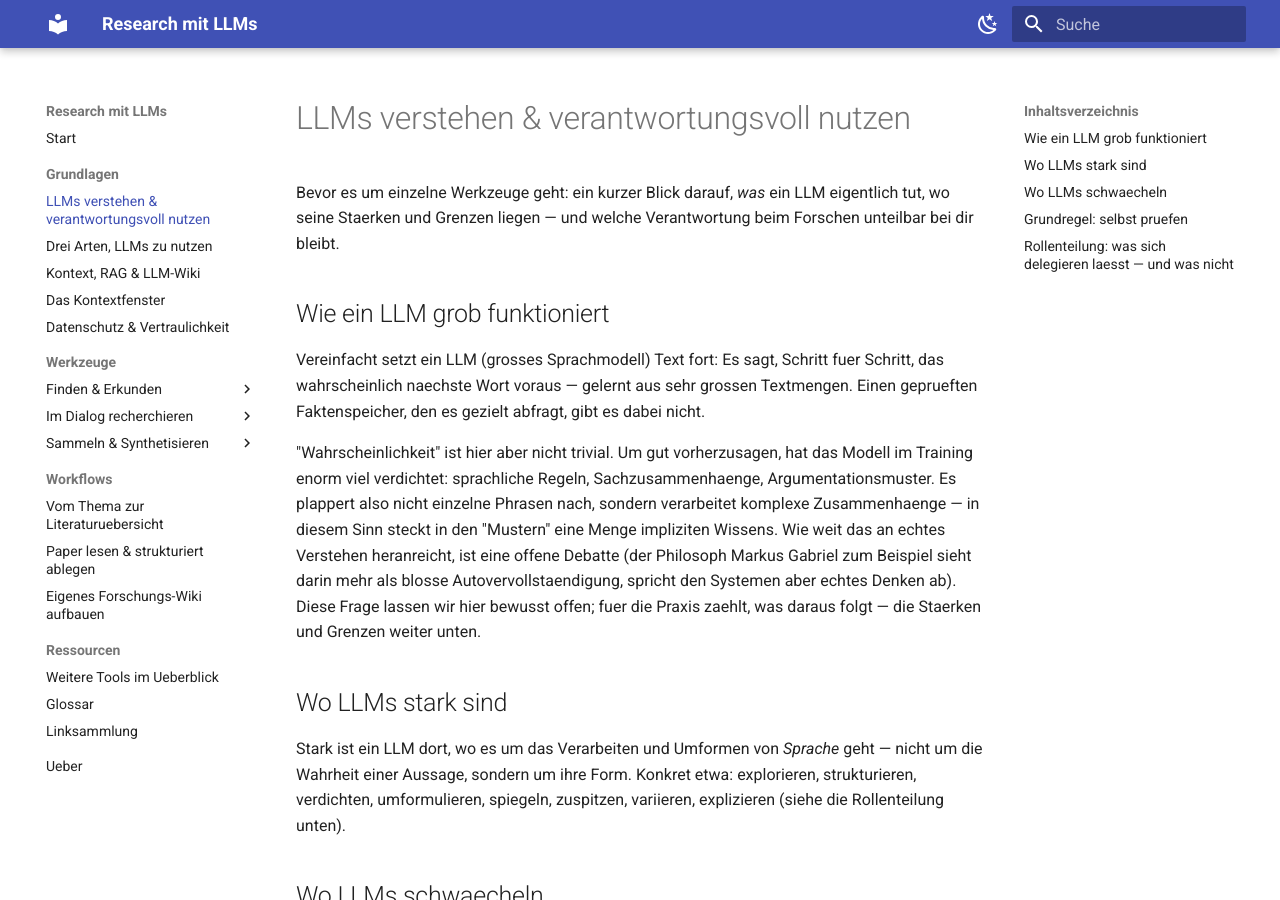
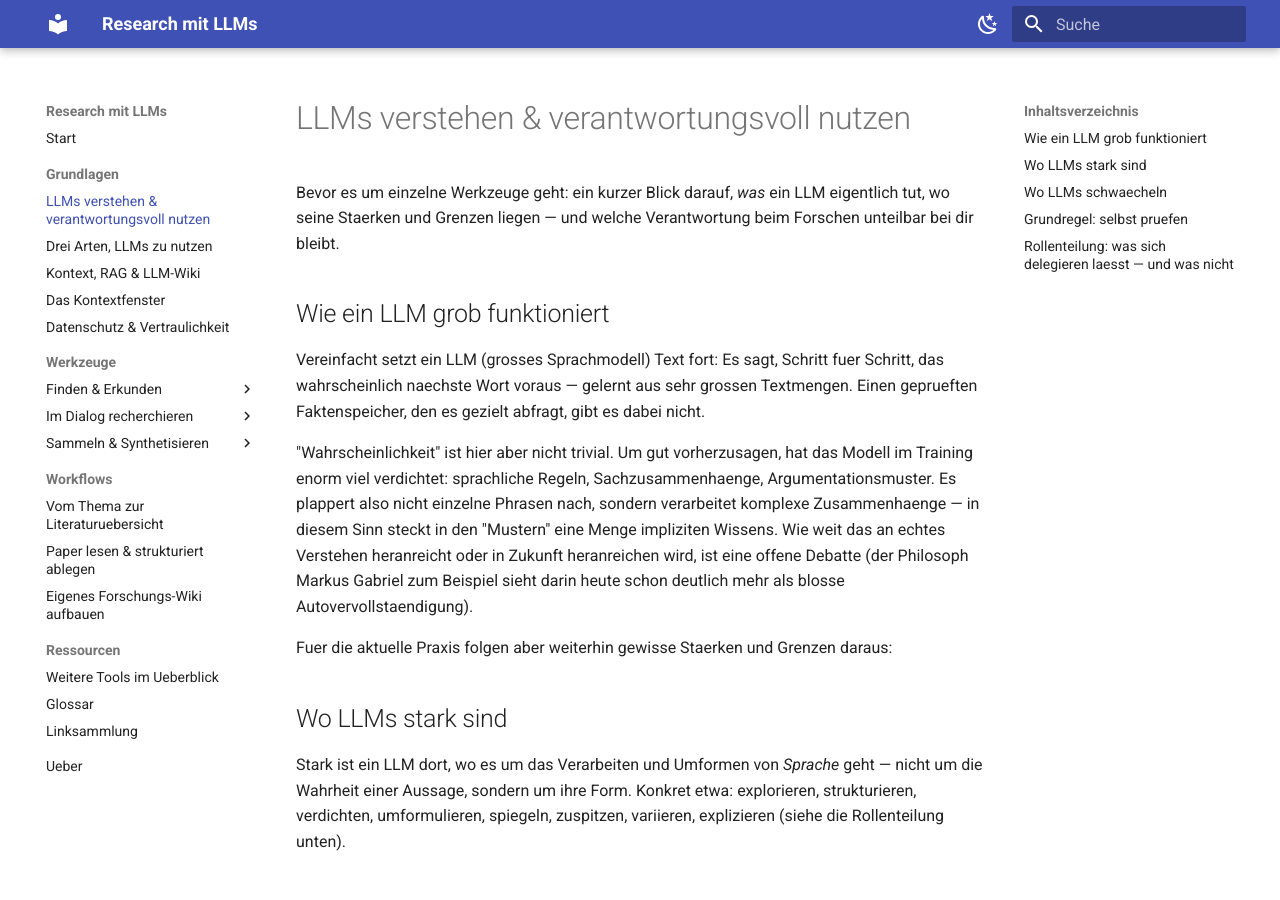
Before and after one commit to maxandul/research-mit-llms, an MkDocs documentation site: the page built from docs/grundlagen/llms-verstehen.md, in a window 1280 px wide and 900 px high. Built offline with MkDocs 1.6.1 and Material for MkDocs 9.7.7, drawn with Linux system fonts in a browser that asks for light colours.

Commit message:
Update discussion on LLM understanding and implications
Revised discussion on the understanding of language models, emphasizing the debate on their comprehension and implications for practice.

```diff
--- a/docs/grundlagen/llms-verstehen.md
+++ b/docs/grundlagen/llms-verstehen.md
@@ -15,11 +15,11 @@ dabei nicht.
 Modell im Training enorm viel verdichtet: sprachliche Regeln, Sachzusammenhaenge,
 Argumentationsmuster. Es plappert also nicht einzelne Phrasen nach, sondern
 verarbeitet komplexe Zusammenhaenge — in diesem Sinn steckt in den "Mustern" eine
-Menge impliziten Wissens. Wie weit das an echtes Verstehen heranreicht, ist eine
-offene Debatte (der Philosoph Markus Gabriel zum Beispiel sieht darin mehr als blosse
-Autovervollstaendigung, spricht den Systemen aber echtes Denken ab). Diese Frage
-lassen wir hier bewusst offen; fuer die Praxis zaehlt, was daraus folgt — die
-Staerken und Grenzen weiter unten.
+Menge impliziten Wissens. Wie weit das an echtes Verstehen heranreicht oder in Zukunft
+heranreichen wird, ist eine offene Debatte (der Philosoph Markus Gabriel zum Beispiel
+sieht darin heute schon deutlich mehr als blosse Autovervollstaendigung).
+
+Fuer die aktuelle Praxis folgen aber weiterhin gewisse Staerken und Grenzen daraus:
 
 ## Wo LLMs stark sind
 
```
